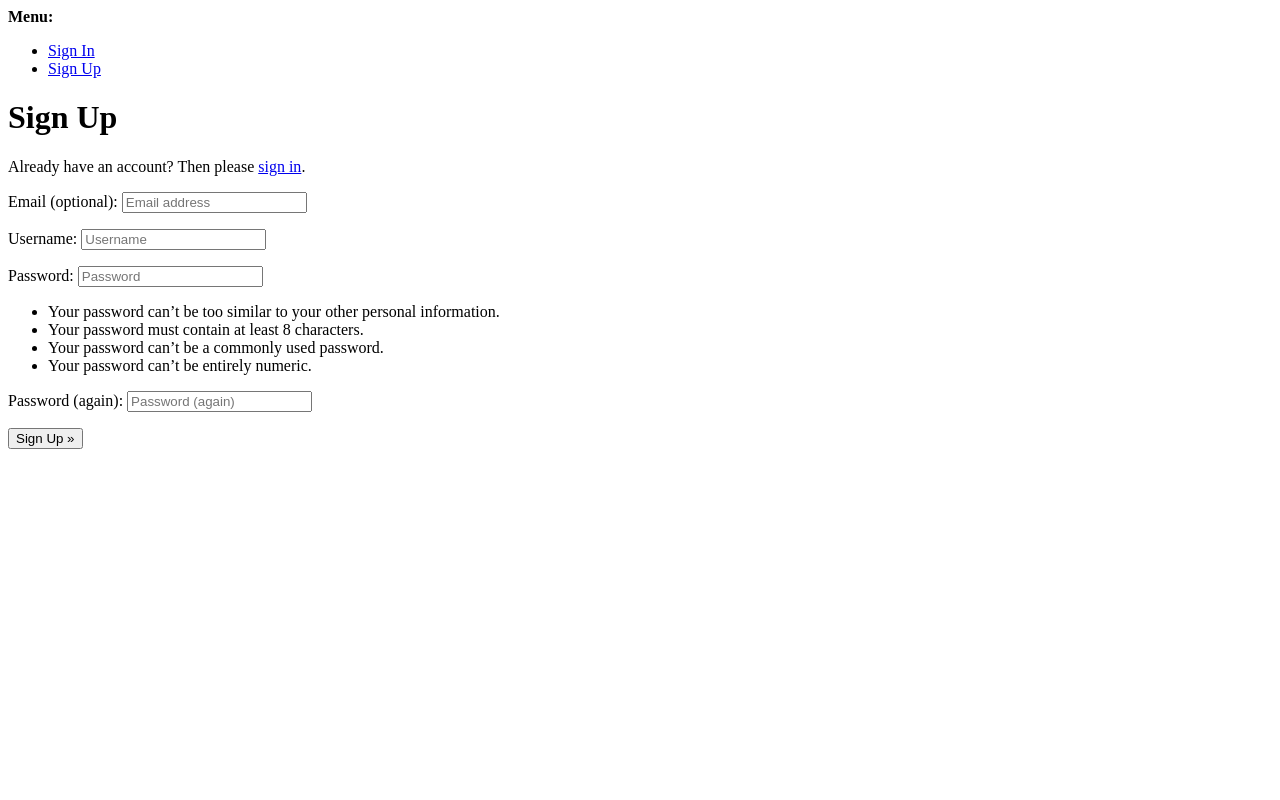
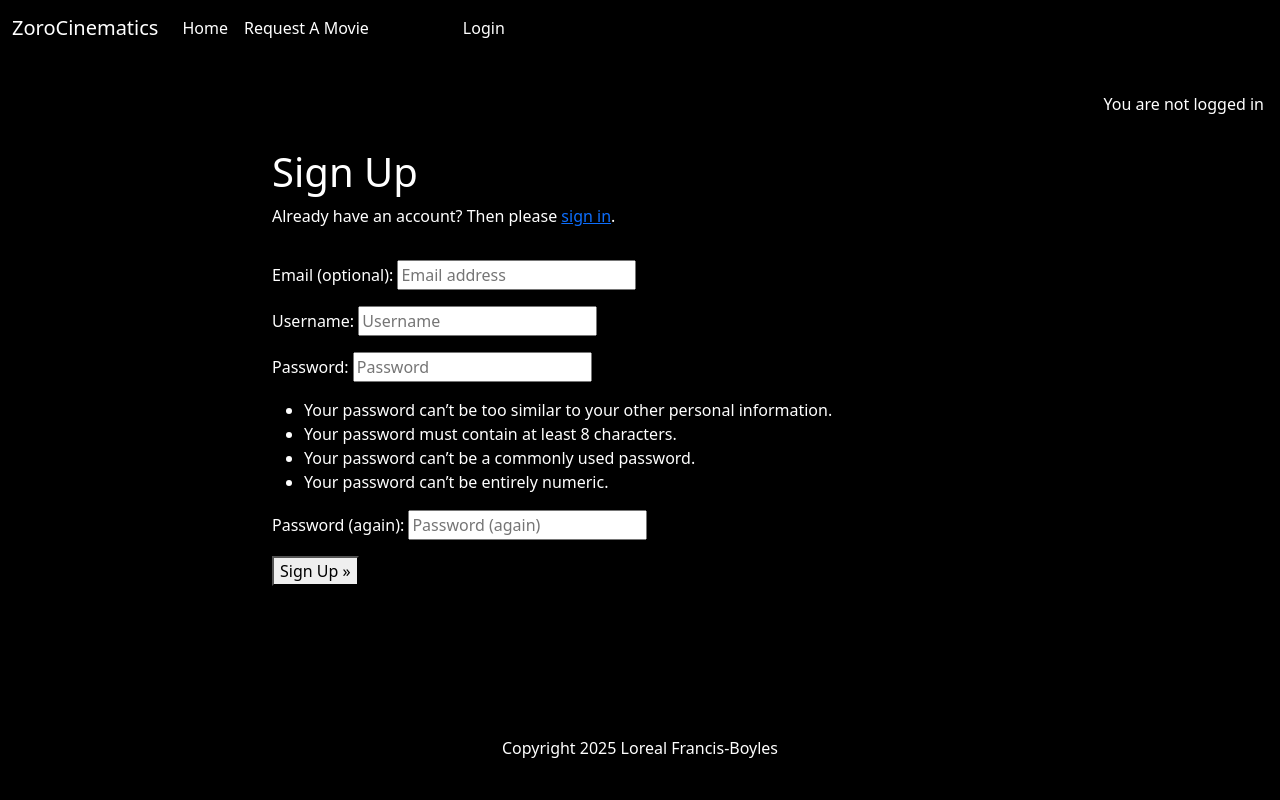
Before and after one commit to LorealCI/ZoroCinematics, a Django app: page /accounts/signup/ in a window 1280 px wide. Run offline with Django 5.2, Linux system fonts and the light colour scheme.

Commit message:
updated signup page and created js file

```diff
--- a/blog/templates/blog/index.html
+++ b/blog/templates/blog/index.html
@@ -16,4 +16,4 @@ Home
 </form>
 
 {% endblock %}
-{% block copyright %}Copyright 2025 Loreal Francis{% endblock %}
+{% block copyright %}Copyright 2025 Loreal Francis-Boyles{% endblock %}
--- a/templates/account/signup.html
+++ b/templates/account/signup.html
@@ -1,15 +1,22 @@
-{% extends "account/base.html" %}
+{% extends "base.html" %}
 
 {% load i18n %}
 
 {% block head_title %}{% trans "Signup" %}{% endblock head_title %}
 
-{% block content %}
-<h1>{% trans "Sign Up" %}</h1>
+{% block main %}
+<div class="container">
+  <div class="row">
+    <div class="col-md-8 mt-3 offset-md-2">
+      <h1 class="text-white">{% trans "Sign Up" %}</h1>
 
-<p>{% blocktrans %}Already have an account? Then please <a href="{{ login_url }}">sign in</a>.{% endblocktrans %}</p>
+      <p class="text-white">{% blocktrans %}Already have an account? Then please <a href="{{ login_url }}">sign in</a>.{% endblocktrans %}</p>
+    </div>
+  </div>
 
-<form class="signup" id="signup_form" method="post" action="{% url 'account_signup' %}">
+ <div class="row">
+   <div class="col-md-8 mt-3 offset-md-2">
+     <form class="signup text-white" id="signup_form" method="post" action="{% url 'account_signup' %}">
        {% csrf_token %}
        {{ form.as_p }}
        {% if redirect_field_value %}
@@ -17,5 +24,10 @@
        {% endif %}
        <button type="submit">{% trans "Sign Up" %} &raquo;</button>
      </form>
+   </div>
+ </div>
+</div>
 
-{% endblock content %}
+
+
+{% endblock %}
--- a/templates/base.html
+++ b/templates/base.html
@@ -12,6 +12,9 @@
 
     <!--Bootstrap-->
     <link href="https://cdn.jsdelivr.net/npm/bootstrap@5.3.3/dist/css/bootstrap.min.css" rel="stylesheet" integrity="sha384-QWTKZyjpPEjISv5WaRU9OFeRpok6YctnYmDr5pNlyT2bRjXh0JMhjY6hW+ALEwIH" crossorigin="anonymous">
+
+     <!--CSS-->
+    <link rel="stylesheet" href="{% static 'css/style.css' %}">
 
     <title>{% block title %}{% endblock %}</title>
 </head>
@@ -52,6 +55,13 @@
     </header>
 
     <div class="containter nav-pad">
+
+      {% if user.is_authenticated %}
+      <p class="text-end m-3 text-white">You are logged in as {{ user.username }}</p>
+      {% else %}
+      <p class="text-end m-3 text-white">You are not logged in</p>
+      {% endif %}
+
       <!-- main content -->
       {% block main %}
       {% endblock %}
@@ -61,7 +71,7 @@
     <footer class="footer mt-auto py-3 nf-bg">
         <p class="m-0 text-center">
           {% block copyright %}
-          Loreal
+          Copyright 2025 Loreal Francis-Boyles
           {% endblock copyright %}</p>
         <p class="m-0 text-center text-black">Follow us on:
         </p>
@@ -71,7 +81,7 @@
   <!-- Bootstrap -->
   <script src="https://cdn.jsdelivr.net/npm/bootstrap@5.3.3/dist/js/bootstrap.bundle.min.js" integrity="sha384-YvpcrYf0tY3lHB60NNkmXc5s9fDVZLESaAA55NDzOxhy9GkcIdslK1eN7N6jIeHz" crossorigin="anonymous"></script>
 
-  <!--CSS-->
-  <link rel="stylesheet" href="{% static 'css/style.css' %}">
+  <!-- JavaScript -->
+  <script src="{% static 'js/script.js' %}"></script>
 </body>
 </html>
```
Also changed, not shown: static/js/script.js (added). Lines whose indentation alone changed are shown as unchanged.
